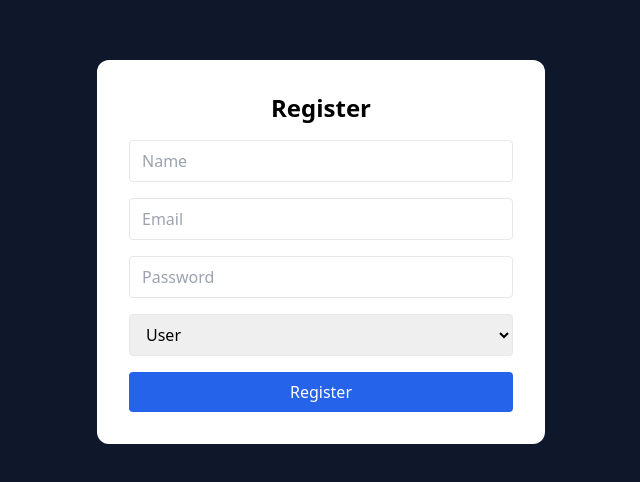
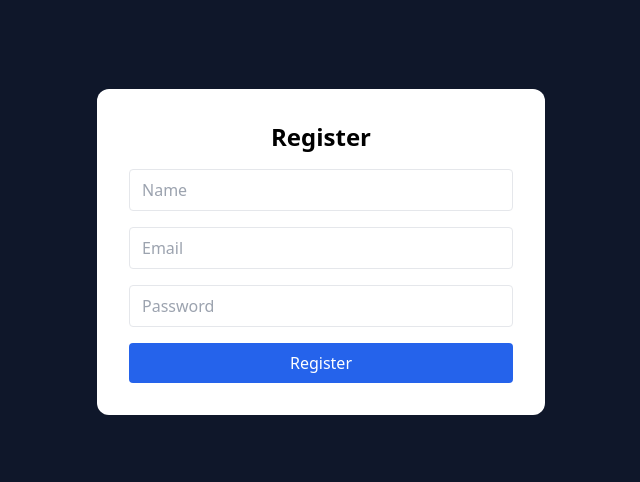
Before and after one commit to Satyakush/disaster-alert-platform, a React (Vite) app in the folder client/: page /register in a window 1280 px wide. Shown: the part 148-630 px from the top of the page, without its empty margins (319-959 px from the left). Built offline with nearby package versions, Linux system fonts and the light colour scheme; no server answers.

Commit message:
fix: remove admin role from public registration

```diff
--- a/client/src/pages/Register.jsx
+++ b/client/src/pages/Register.jsx
@@ -9,7 +9,6 @@ export default function Register() {
     name: "",
     email: "",
     password: "",
-    role: "user",
   });
 
   const [loading, setLoading] = useState(false);
@@ -78,16 +77,6 @@ export default function Register() {
             className="w-full border px-3 py-2 rounded"
           />
 
-          <select
-            name="role"
-            value={form.role}
-            onChange={handleChange}
-            className="w-full border px-3 py-2 rounded"
-          >
-            <option value="user">User</option>
-            <option value="admin">Admin</option>
-          </select>
-
           <button
             type="submit"
             disabled={loading}
```
